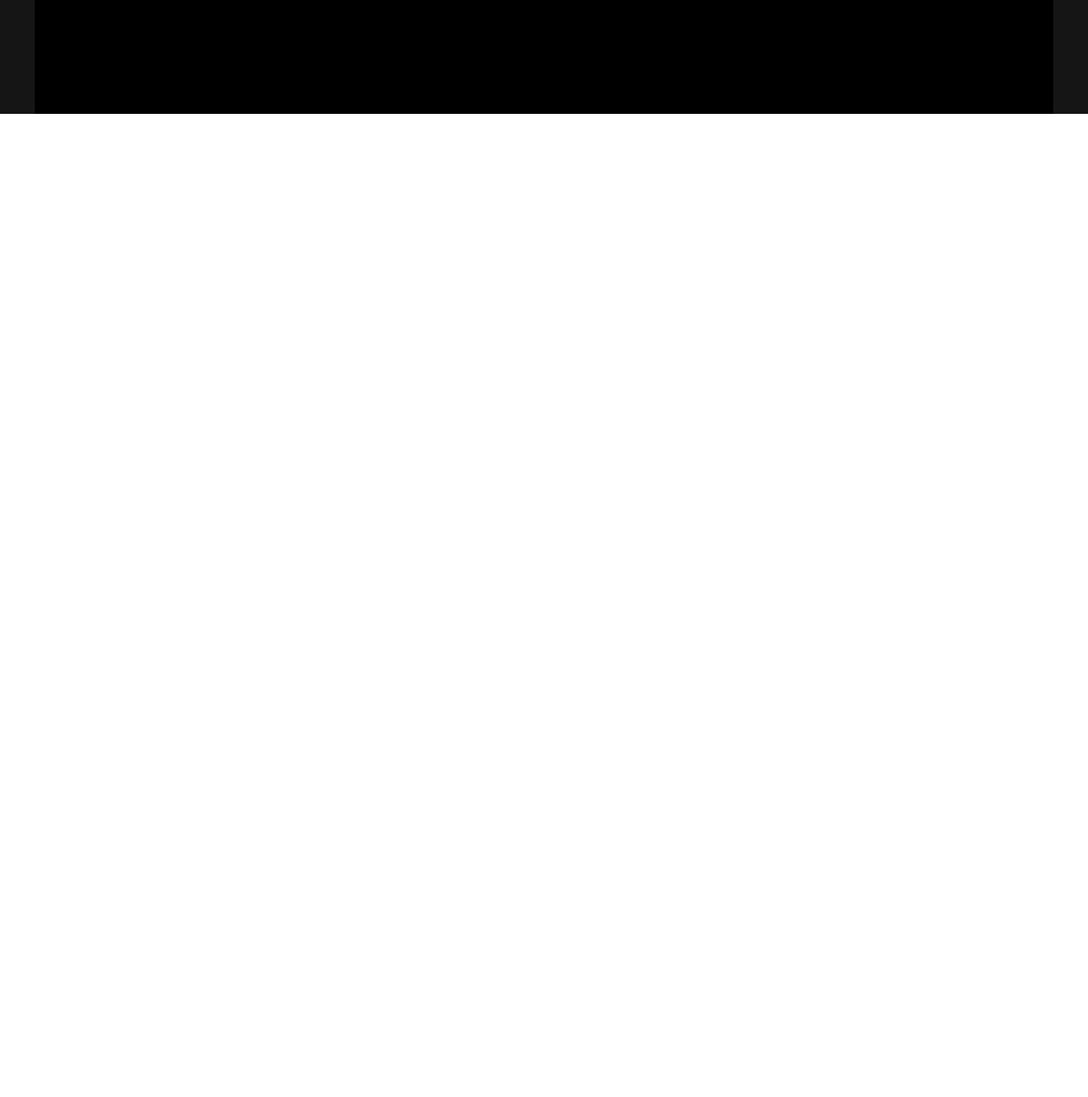
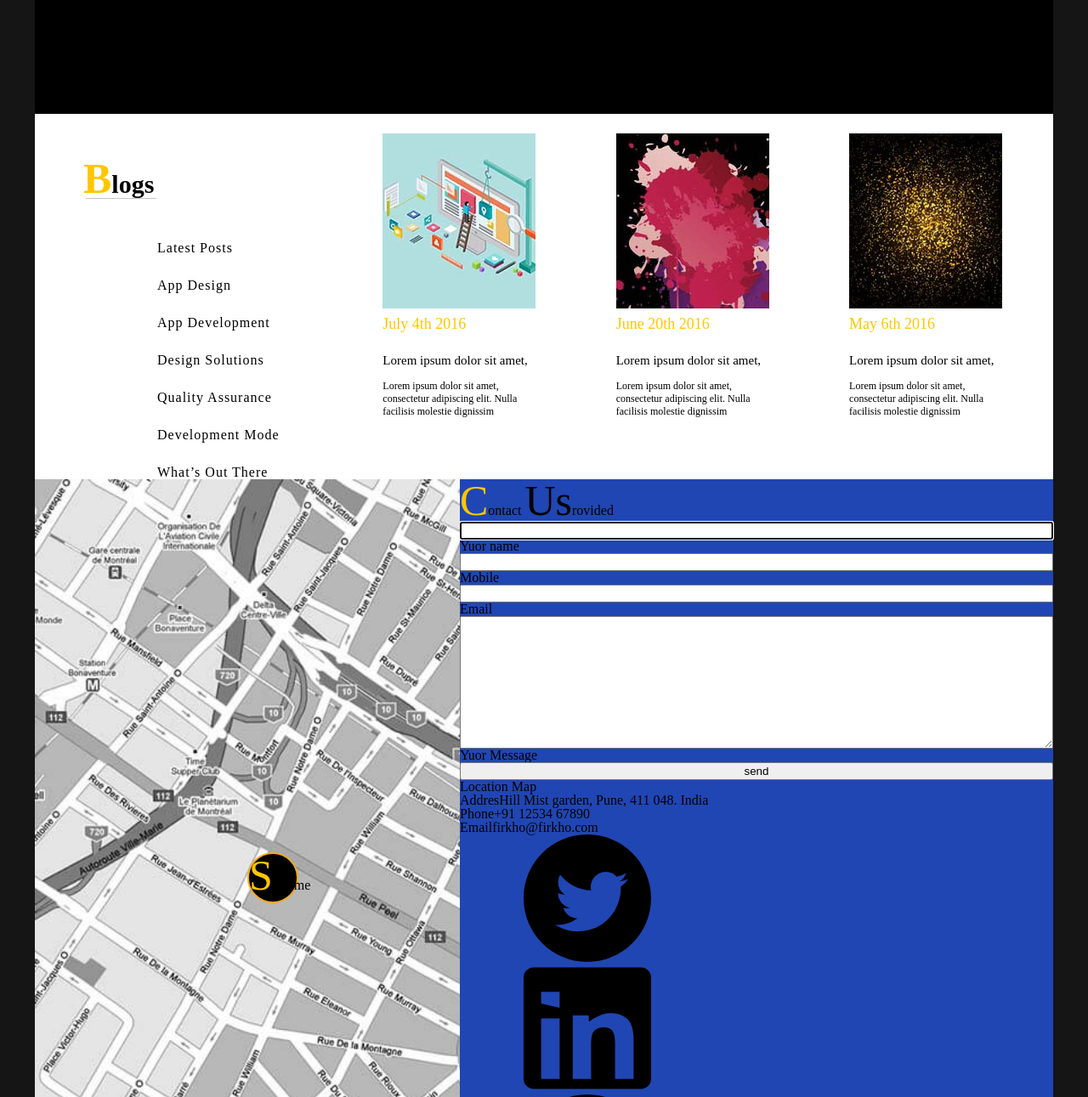
Before and after one commit to Krupko/Sublime, a website: page src/index.html in a window 1280 px wide. Shown: the part 4778-6069 px from the top of the page at 85% size. Before the commit the page ends 5040 px from the top, so only its background shows below. Drawn offline with nearby package versions, Linux system fonts and the light colour scheme; files that its build step writes are made by us from their sources; files whose address does not match are found by name; a web font is replaced by a local one.

Commit message:
01.02.2021

```diff
--- /dev/null
+++ b/src/html/blog.html
@@ -0,0 +1,64 @@
+<!--? --- blog start --- -->
+
+<section class="blog">
+   <div class="blog__inner">
+      <h4 class="blog__title title">
+         <span class="title-big title-yellow">B</span>logs
+      </h4>
+      <nav class="blog__nav">
+         <a class="blog__link" href="#">Latest Posts</a>
+         <a class="blog__link" href="#">App Design</a>
+         <a class="blog__link" href="#">App Development</a>
+         <a class="blog__link" href="#">Design Solutions</a>
+         <a class="blog__link" href="#">Quality Assurance</a>
+         <a class="blog__link" href="#">Development Mode</a>
+         <a class="blog__link" href="#">What’s Out There</a>
+      </nav>
+   </div>
+   <div class="blog__post">
+      <section class="post">
+         <figure class="post__content">
+            <div class="post__img">
+               <img class="blog__picture" src="img/blog1.jpg" alt="avatar">
+            </div>
+            <figcaption class="post__data">
+               July 4th 2016
+            </figcaption>
+         </figure>
+         <h6 class="post__subtitle">Lorem ipsum dolor sit amet,</h6>
+         <p class="post__text">Lorem ipsum dolor sit amet,
+            consectetur adipiscing elit.
+            Nulla facilisis molestie dignissim</p>
+      </section>
+      <section class="post">
+         <figure class="post__content">
+            <div class="post__img">
+               <img class="blog__picture" src="img/blog2.jpg" alt="avatar">
+            </div>
+            <figcaption class="post__data">
+               June 20th 2016
+            </figcaption>
+         </figure>
+         <h6 class="post__subtitle">Lorem ipsum dolor sit amet,</h6>
+         <p class="post__text">Lorem ipsum dolor sit amet,
+            consectetur adipiscing elit.
+            Nulla facilisis molestie dignissim</p>
+      </section>
+      <section class="post">
+         <figure class="post__content">
+            <div class="post__img">
+               <img class="blog__picture" src="img/blog3.jpg" alt="avatar">
+            </div>
+            <figcaption class="post__data">
+               May 6th 2016
+            </figcaption>
+         </figure>
+         <h6 class="post__subtitle">Lorem ipsum dolor sit amet,</h6>
+         <p class="post__text">Lorem ipsum dolor sit amet,
+            consectetur adipiscing elit.
+            Nulla facilisis molestie dignissim</p>
+      </section>
+   </div>
+</section>
+
+<!--? --- blog and --- -->
--- /dev/null
+++ b/src/html/contact.html
@@ -0,0 +1,65 @@
+<!--? --- contact start --- -->
+<section class="contact">
+   <div class="contact__map">
+      <!-- <div class="map__img">
+         <img src="" alt="">
+      </div> -->
+      <p class="map__label">
+         <span class="title-yellow">S</span>ublime
+      </p>
+   </div>
+   <section class="contact__form">
+      <h4>
+         <span class="title-big title-yellow">C</span>ontact
+         <span class="title-big">Us</span>rovided
+      </h4>
+      <form class="form__feedback" action="POST" method="">
+         <input class="feedback__input" id="text" type="text" name="name"
+            palceholder="Your Name" autofocus>
+         <label class="feedback__label" for="text">Yuor name</label>
+
+         <input class="feedback__input" id="tel" type="tel" name="tel"
+            palceholder="Mobile" autofocus>
+         <label class="feedback__label" for="tel">Mobile</label>
+
+         <input class="feedback__input" id="email" type="email" name="email"
+            palceholder="Email" autofocus>
+         <label class="feedback__label" for="email">Email</label>
+
+         <textarea class="feedback__input" name="text" id="area" cols="30"
+            rows="10" palceholder="Yuor
+            massege" autofocus></textarea>
+         <label class="feedback__label" for="area">Yuor Message</label>
+
+         <input type="submit" value="send">
+      </form>
+
+      <section class="form__location">
+         <h5 class="location__title">Location Map</h5>
+         <p class="location__addres">Addres<span>Hill Mist garden, Pune, 411
+               048. India</span></p>
+         <p class="location__phone">Phone<span>+91 12534 67890</span></p>
+         <p class="location__email">Email<span>firkho@firkho.com</span></p>
+         <ul class="form__social-networks">
+            <li class="social-networks__list"><a href="#">
+                  <svg class="icon">
+                     <use xlink:href="img/sprite.svg#twitter-circular-logo"></use>
+                  </svg>
+               </a></li>
+            <li class="social-networks__list"><a href="#">
+                  <svg class="icon">
+                     <use xlink:href="img/sprite.svg#linkedin"
+                  </svg>
+               </a></li>
+            <li class="social-networks__list"><a href="#">
+                  <svg class="icon">
+                     <use xlink:href="img/sprite.svg#facebook-logo"
+                  </svg>
+               </a></li>
+         </ul>
+      </section>
+   </section>
+</section>
+
+
+<!--? --- contact and --- -->
--- a/src/index.html
+++ b/src/index.html
@@ -19,6 +19,8 @@
         @@include('html/services.html')
         @@include('html/team.html')
         @@include('html/test.html')
+        @@include('html/blog.html')
+        @@include('html/contact.html')
       </div>
     </main>
     <br /><br /><br /><br /><br /><br /><br /><br />
--- /dev/null
+++ b/src/scss/_blog.scss
@@ -0,0 +1,81 @@
+/*--? --- blog start --- --*/
+.blog {
+   display: flex;
+   flex-wrap: wrap;
+   justify-content: space-between;
+   padding: 23px 57px 0 57px;
+}
+
+.blog__inner {
+   display: flex;
+   flex-direction: column;
+   max-width: 29%;
+   margin-top: 23px;
+}
+
+.blog__title {
+   &:after {
+      margin-left: 3px;
+      width: 83px;
+   }
+}
+
+.blog__nav {
+   display: flex;
+   flex-direction: column;
+   margin-top: 50px;
+   margin-left: 87px;
+}
+
+.blog__link {
+   letter-spacing: 1px;
+   color: $bl00;
+   &:hover {
+      color: $eylffc;
+   }
+}
+
+.blog__link:not(:last-child) {
+   margin-bottom: 28px;
+}
+
+.blog__post {
+   display: flex;
+   justify-content: space-between;
+   flex-wrap: wrap;
+   max-width: 67.5%;
+}
+
+.post {
+   max-width: 25%;
+}
+
+.post__img {
+   max-width: 180px;
+   max-height: 206px;
+   overflow: hidden;
+   .blog__picture {
+      width: auto;
+      object-fit: cover;
+      object-position: center;
+   }
+}
+
+.post__data {
+   font-size: 18px;
+   color: $eylffc;
+   margin-top: 9px;
+   margin-bottom: 27px;
+}
+
+.post__subtitle {
+   font-size: 15px;
+   font-style: normal;
+}
+.post__text {
+   font-size: 12px;
+   margin-top: 15px;
+   line-height: 15px;
+}
+
+/*--? --- blog and --- --*/
--- /dev/null
+++ b/src/scss/_contact.scss
@@ -0,0 +1,41 @@
+/*--? --- contact start ---*/
+.contact {
+   display: flex;
+   flex-wrap: wrap;
+   justify-content: space-between;
+}
+
+.contact__map {
+   min-width: 500px;
+   background-color: $d3;
+   background-image: url("../img/maps.jpg");
+   background-repeat: no-repeat;
+   background-size: cover;
+   object-position: center;
+   display: flex;
+   position: relative;
+}
+
+.map__label {
+   width: 60px;
+   height: 60px;
+   border-radius: 50%;
+   border: 2px solid $f2aa;
+   background-color: $bl00;
+   position: absolute;
+   top: 50%;
+   left: 50%;
+}
+
+.contact__form {
+   min-width: 698px;
+   background-color: $b2046;
+}
+.form__feedback {
+   display: flex;
+   flex-direction: column;
+}
+
+/*  остановился на точке локации   */
+
+/*--? --- contact and --- --*/
--- a/src/scss/_global.scss
+++ b/src/scss/_global.scss
@@ -4,7 +4,6 @@ body {
   max-width: 1400px;
   font-family: $mp;
   margin: 0 auto;
-  // background-color: #161616;
 }
 html {
   box-sizing: border-box;
@@ -66,3 +65,11 @@ main {
   line-height: 1.2;
   color: $gr59;
 }
+
+@media screen and (max-width: 480px) {
+  .title {
+    &:after {
+      display: none;
+    }
+  }
+}
--- a/src/scss/_let.scss
+++ b/src/scss/_let.scss
@@ -3,11 +3,14 @@ $bl10: #101010;
 $bl1d: #1d1d1d;
 $gr59: #595959;
 $gr71: #717171;
+$d3: #d3d3d3;
 $c5: #c5c5c5;
 $gre8: #e8e8e8;
 $eylffa: #ffa800;
 $eylffc: #ffc600;
+$f2aa: #f2aa21;
 $e89: #e89800;
+$b2046: #2046b3;
 $whff: #ffffff;
 
 $mpIt: MyriadPro-It, san-serif;
--- a/src/scss/main.scss
+++ b/src/scss/main.scss
@@ -10,5 +10,7 @@
 @import "services";
 @import "team";
 @import "test";
+@import "blog";
+@import "contact";
 
 @import "media-scss/_media";
--- /dev/null
+++ b/src/scss/media-scss/_media-blog.scss
@@ -0,0 +1,43 @@
+/*--? --- media blog start --- --*/
+@media screen and (max-width: 769px) {
+   .post {
+      max-width: 42%;
+   }
+
+   .blog__nav {
+      margin-left: 0;
+      margin-top: 30px;
+   }
+
+   .post__data {
+      margin-bottom: 15px;
+   }
+
+   .post__text {
+      margin-top: 10px;
+      margin-bottom: 15px;
+   }
+}
+
+@media screen and (max-width: 481px) {
+   .blog {
+      padding: 23px 40px 0 40px;
+   }
+
+   .blog__inner {
+      max-width: 45%;
+   }
+
+   .blog__post {
+      flex-direction: column;
+      align-items: flex-end;
+      max-width: 45%;
+   }
+
+   .post {
+      max-width: 90%;
+      align-items: flex-end;
+   }
+}
+
+/*--? --- media blog and --- --*/
--- a/src/scss/media-scss/_media-team.scss
+++ b/src/scss/media-scss/_media-team.scss
@@ -25,6 +25,9 @@
 @media screen and (max-width: 481px) {
    .team__title {
       margin: 0 auto;
+      &:after {
+         display: none;
+      }
    }
 
    .foto__developer {
--- /dev/null
+++ b/src/scss/media-scss/_media-test.scss
@@ -0,0 +1,46 @@
+@media screen and (max-width: 992px) {
+   .test__content {
+      max-width: 40%;
+   }
+
+   .test__signature {
+      margin-left: 40xp;
+   }
+
+   .test__content {
+      margin: 92px auto;
+   }
+}
+
+@media screen and (max-width: 480px) {
+   .test {
+      flex-direction: column;
+   }
+
+   .test__text {
+      min-width: 95%;
+      margin: 20px auto;
+      display: flex;
+      flex-direction: column;
+      align-items: center;
+   }
+
+   .test__title {
+      display: inline-block;
+      &:after {
+         display: none;
+      }
+   }
+
+   .test__slogan {
+      min-width: 100%;
+      margin: 10px auto;
+   }
+
+   .test__slogan--italics {
+      margin-top: 20px;
+   }
+   .test__content {
+      margin: 20px auto;
+   }
+}
--- a/src/scss/media-scss/_media.scss
+++ b/src/scss/media-scss/_media.scss
@@ -7,5 +7,7 @@
 @import "media-process";
 @import "media-services";
 @import "_media-team";
+@import "media-test";
+@import "media-blog";
 
 /*  media and  */
```
Also changed, not shown: app/index.html (+130 -0 lines), app/css/main.min.css, app/img/testimonials.png (deleted), 1 other file.
